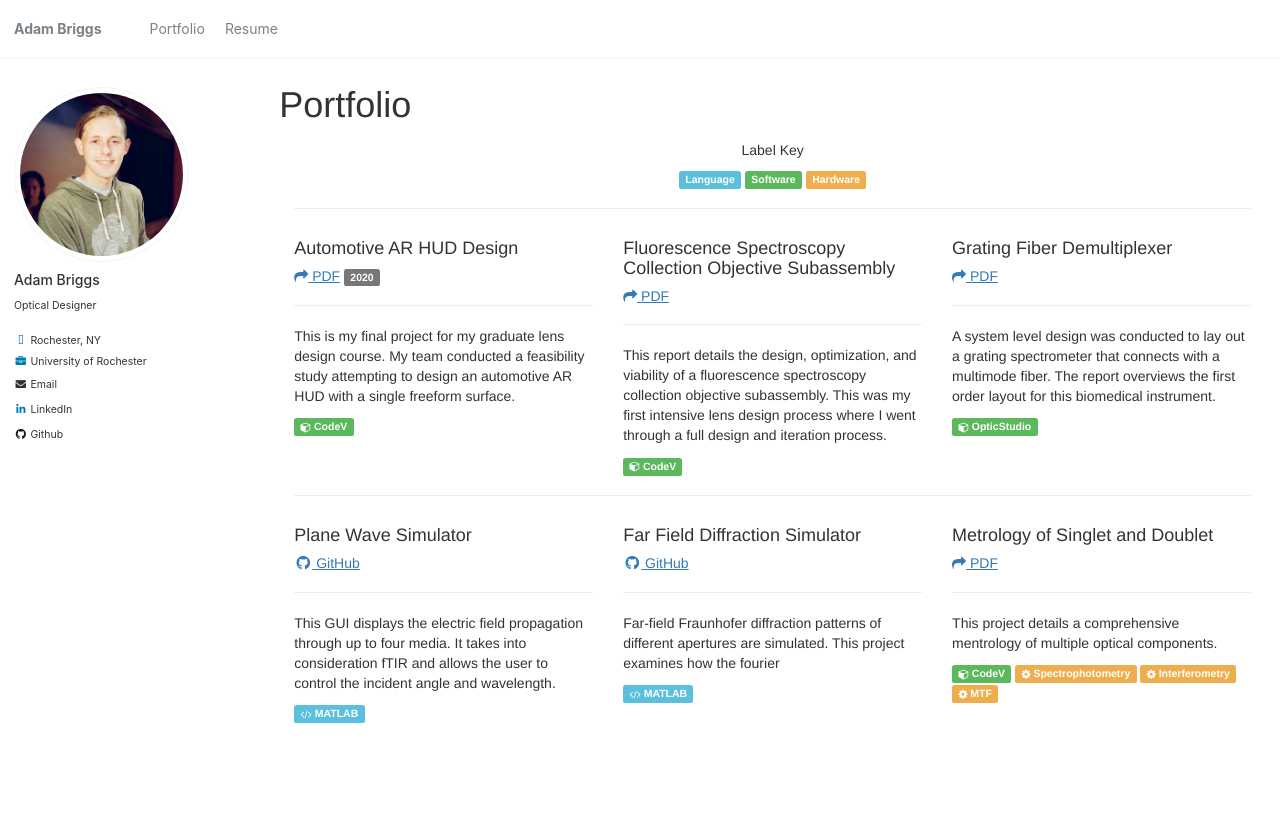
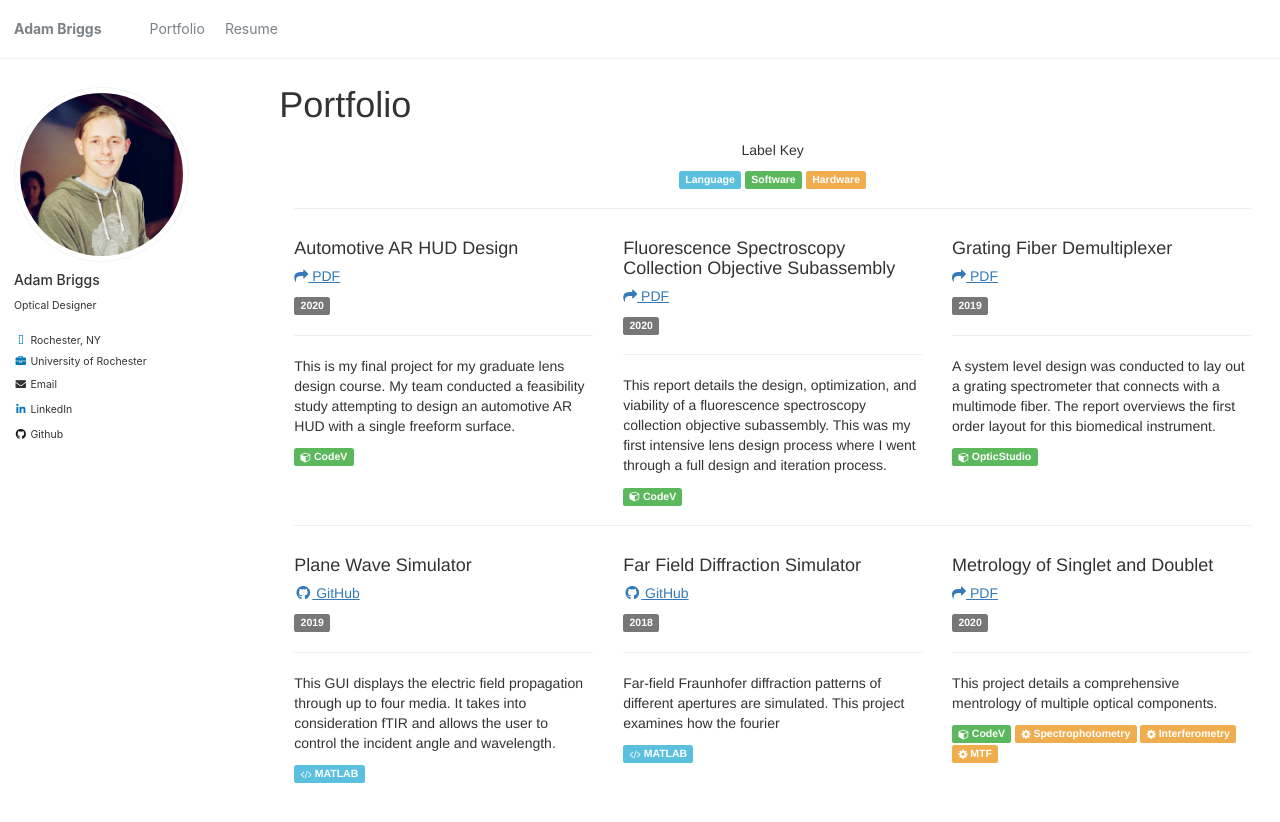
Before and after one commit to AdamBriggs/AdamBriggs.github.io, a Jekyll site: the page built from _pages/portfolio.html, in a window 1280 px wide and 900 px high. Shown: the top 822 px of the window. Built offline with Jekyll 4.4.1, drawn with Linux system fonts in a browser that asks for light colours; nearby versions of some CDN libraries.

Commit message:
Portfolio

```diff
--- a/_pages/portfolio.html
+++ b/_pages/portfolio.html
@@ -42,8 +42,9 @@ author_profile: true
     <div class="row">
       <div class="col-md-4 column project">
         <h4 class="hackname">Automotive AR HUD Design</h4>
-          <h5 class="link"><a href="{{ site.url }}/assets/pdf/AutoARHUD.pdf" target="_blank"><i class="fa fa-share"></i> PDF</a> <span class="label label-default">2020</span>
+          <h5 class="link"><a href="{{ site.url }}/assets/pdf/AutoARHUD.pdf" target="_blank"><i class="fa fa-share"></i> PDF</a>
         </h5>
+        <span class="label label-default">2020</span>
         <hr>
         <p> This is my final project for my graduate lens design course. My team conducted a feasibility study attempting to design an automotive AR HUD with a single freeform surface. </p>
         <span class="label label-success"><i class="fa fa-cube" aria-hidden="true"></i> CodeV</span>
@@ -54,6 +55,7 @@ author_profile: true
         <h4 class="hackname">Fluorescence Spectroscopy Collection Objective Subassembly</h4>
         <h5 class="link"><a href="{{ site.url }}/assets/pdf/FluorescenceSpectroscopyCollectionObjective.pdf" target="_blank"><i class="fa fa-share"></i> PDF</a>
         </h5>
+        <span class="label label-default">2020</span>
         <hr>
         <p>This report details the design, optimization, and viability of a fluorescence spectroscopy collection objective subassembly. This was my first
            intensive lens design process where I went through a full design and iteration process.</p>
@@ -65,6 +67,7 @@ author_profile: true
         <h4 class="hackname">Grating Fiber Demultiplexer</h4>
         <h5 class="link"><a href="{{ site.url}}/assets/pdf/GratingFiberDemultiplexer.pdf" target="_blank"><i class="fa fa-share"></i> PDF</a>
         </h5>
+        <span class="label label-default">2019</span>
         <hr>
         <p> A system level design was conducted to lay out a grating spectrometer that connects with a multimode fiber. The report overviews the first order layout for this biomedical instrument. </p>
         <span class="label label-success"><i class="fa fa-cube" aria-hidden="true"></i> OpticStudio</span>
@@ -78,6 +81,7 @@ author_profile: true
         <h4 class="hackname">Plane Wave Simulator</h4>
         <h5 class="link"><a href="https://github.com/AdamBriggs/OPT212PlaneWavePropagation" target="_blank"><i class="fab fa-fw fa-github" aria-hidden="true"></i> GitHub</a>
         </h5>
+        <span class="label label-default">2019</span>
         <hr>
         <p>This GUI displays the electric field propagation through up to four media. It takes into consideration fTIR and allows the user to control the incident angle and wavelength. </p>
         <span class="label label-info"><i class="fa fa-code"></i> MATLAB</span>
@@ -88,6 +92,7 @@ author_profile: true
         <h4 class="hackname">Far Field Diffraction Simulator</h4>
         <h5 class="link"><a href="https://github.com/AdamBriggs/Far-Field-Diffraction-Visualization" target="_blank" ><i class="fab fa-fw fa-github" aria-hidden="true"></i> GitHub</a>
         </h5>
+        <span class="label label-default">2018</span>
         <hr>
         <p>Far-field Fraunhofer diffraction patterns of different apertures are simulated. This project examines how the fourier  </p>
         <span class="label label-info"><i class="fa fa-code"></i> MATLAB</span>
@@ -97,6 +102,7 @@ author_profile: true
         <h4 class="hackname">Metrology of Singlet and Doublet</h4>
         <h5 class="link"><a href="{{ site.url}} /assets/pdf/OpticsMetrology.pdf" target="_blank"><i class="fa fa-share"></i> PDF</a>
         </h5>
+        <span class="label label-default">2020</span>
         <hr>
         <p> This project details a comprehensive mentrology of multiple optical components.</p>
         <span class="label label-success"><i class="fa fa-cube" aria-hidden="true"></i> CodeV</span>
```
